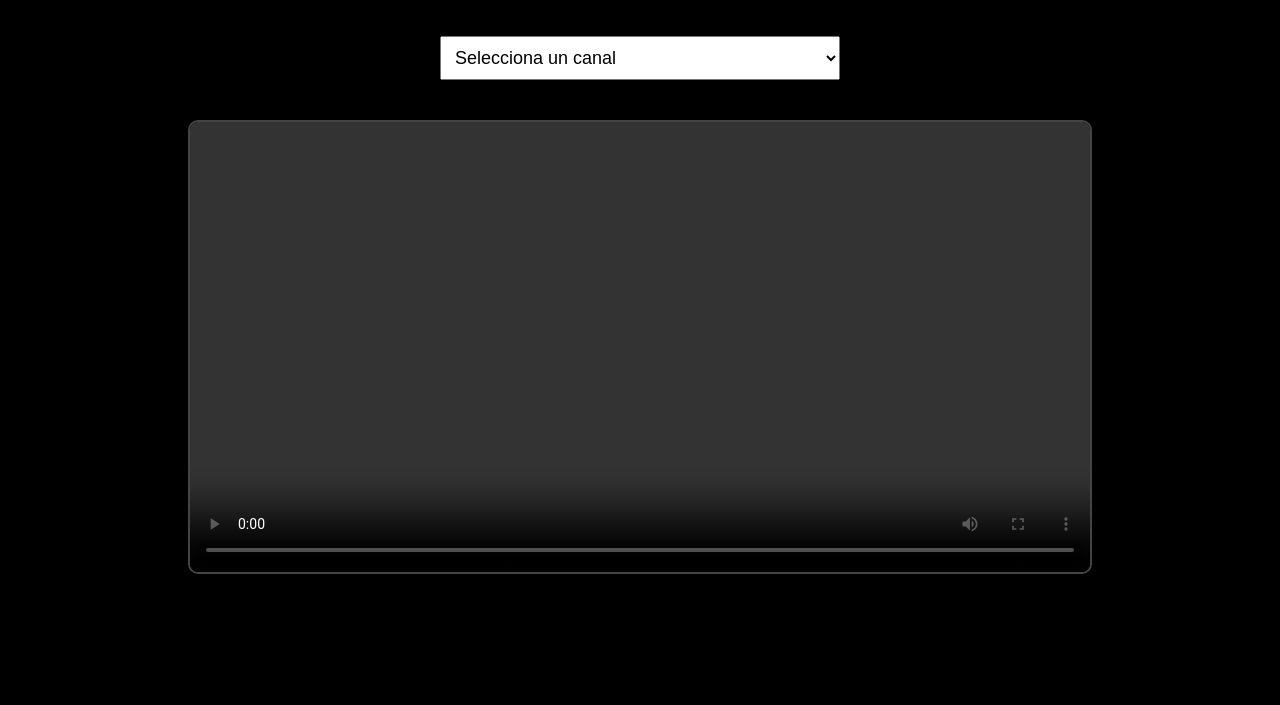
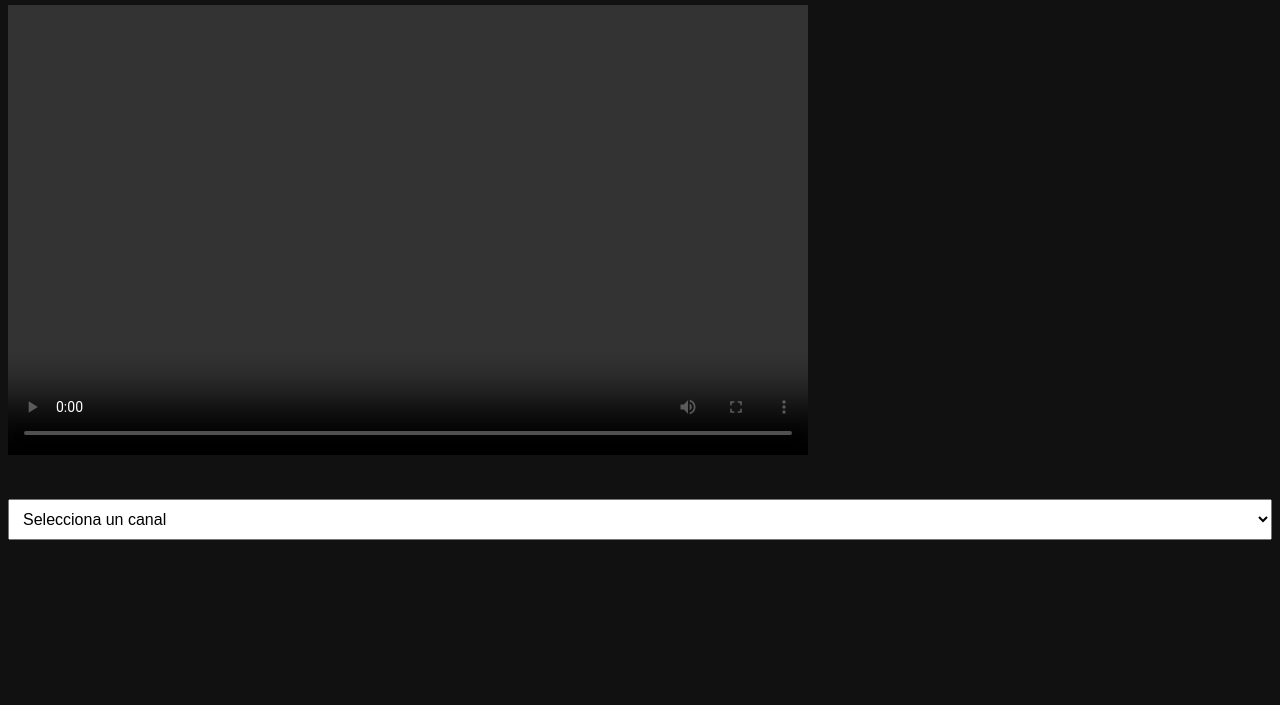
Before and after one commit to lalalalal03592/jajajx-aq3wrasa, a plain HTML site: page index.html in a window 1280 px wide. Shown: the part 95-800 px from the top of the page. Drawn offline with nearby package versions, Linux system fonts and the light colour scheme.

Commit message:
Update index.html

```diff
--- a/index.html
+++ b/index.html
@@ -1,58 +1,52 @@
 <!DOCTYPE html>
 <html lang="es">
 <head>
-  <meta charset="UTF-8">
-  <title>Mi IPTV Web</title>
+  <meta charset="UTF-8" />
+  <meta name="viewport" content="width=device-width, initial-scale=1" />
+  <title>IPTV Player Simple</title>
   <style>
-    body { background: #000; color: #fff; font-family: Arial, sans-serif; text-align: center; margin: 0; padding: 0; }
-    h1 { padding: 20px; font-size: 28px; }
-    #channelSelector { padding: 10px; font-size: 18px; margin: 20px; width: 80%; max-width: 400px; }
-    video { width: 90%; max-width: 900px; height: auto; margin-top: 20px; border: 2px solid #444; border-radius: 10px; }
+    body { font-family: Arial, sans-serif; background: #111; color: #eee; }
+    #player { width: 100%; max-width: 800px; height: 450px; margin: 20px auto; background: black; }
+    select { width: 100%; padding: 10px; font-size: 16px; margin-top: 20px; }
   </style>
 </head>
 <body>
 
-  <h1>📺 Mi IPTV Web</h1>
+  <h1 style="text-align:center;">IPTV Player Simple</h1>
 
-  <select id="channelSelector" onchange="changeChannel()">
+  <video id="player" controls autoplay></video>
+
+  <select id="channelSelect">
     <option value="">Selecciona un canal</option>
-    <option value="https://static.france24.com/live/F24_ES_LO_HLS/live_web.m3u8">France 24 Español</option>
-    <option value="https://dwstream3-lh.akamaihd.net/i/dwstream3_live@124556/index_1_av-p.m3u8">Deutsche Welle Inglés</option>
-    <option value="https://nasatv-lh.akamaihd.net/i/NASA_101@319270/master.m3u8">NASA TV</option>
-    <option value="https://rakuten-euronews-2-es.samsung.wurl.tv/playlist.m3u8">Euronews Español</option>
-    <option value="https://rbmn-live.akamaized.net/hls/live/590964/Live_1/index.m3u8">Red Bull TV</option>
+    <option value="https://iptv-org.github.io/iptv/countries/fr.m3u">Francia - lista completa</option>
+    <option value="https://iptv-org.github.io/iptv/countries/us.m3u">USA - lista completa</option>
+    <option value="https://iptv-org.github.io/iptv/channels/espn.m3u8">ESPN (ejemplo)</option>
+    <!-- Aquí puedes agregar más canales o listas m3u -->
   </select>
 
-  <video id="videoPlayer" controls autoplay></video>
+  <script>
+    const player = document.getElementById('player');
+    const select = document.getElementById('channelSelect');
 
-  <script src="https://cdn.jsdelivr.net/npm/hls.js@latest"></script>
-  <script>
-    function changeChannel() {
-      const video = document.getElementById('videoPlayer');
-      const url = document.getElementById('channelSelector').value;
-
+    select.addEventListener('change', () => {
+      const url = select.value;
       if (!url) {
-        video.pause();
-        video.src = "";
+        player.pause();
+        player.src = "";
         return;
       }
 
-      if (Hls.isSupported()) {
-        const hls = new Hls();
-        hls.loadSource(url);
-        hls.attachMedia(video);
-        hls.on(Hls.Events.MANIFEST_PARSED, function () {
-          video.play();
-        });
-      } else if (video.canPlayType('application/vnd.apple.mpegurl')) {
-        video.src = url;
-        video.addEventListener('loadedmetadata', function () {
-          video.play();
-        });
+      // Si es lista M3U (texto), no se puede poner directo en <video>, necesitarías procesar la lista.
+      // Por eso ponemos solo enlaces m3u8 directos a streams individuales.
+      if (url.endsWith('.m3u8')) {
+        player.src = url;
+        player.play();
       } else {
-        alert("Tu navegador no soporta este canal.");
+        alert("Este canal no es un stream directo compatible.");
+        player.src = "";
+        player.pause();
       }
-    }
+    });
   </script>
 
 </body>
```
